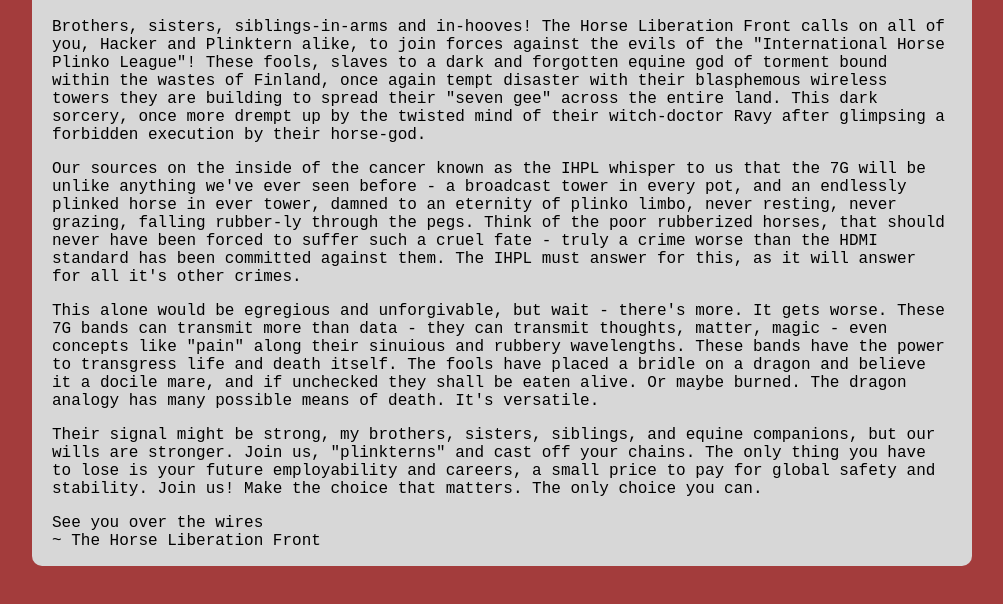
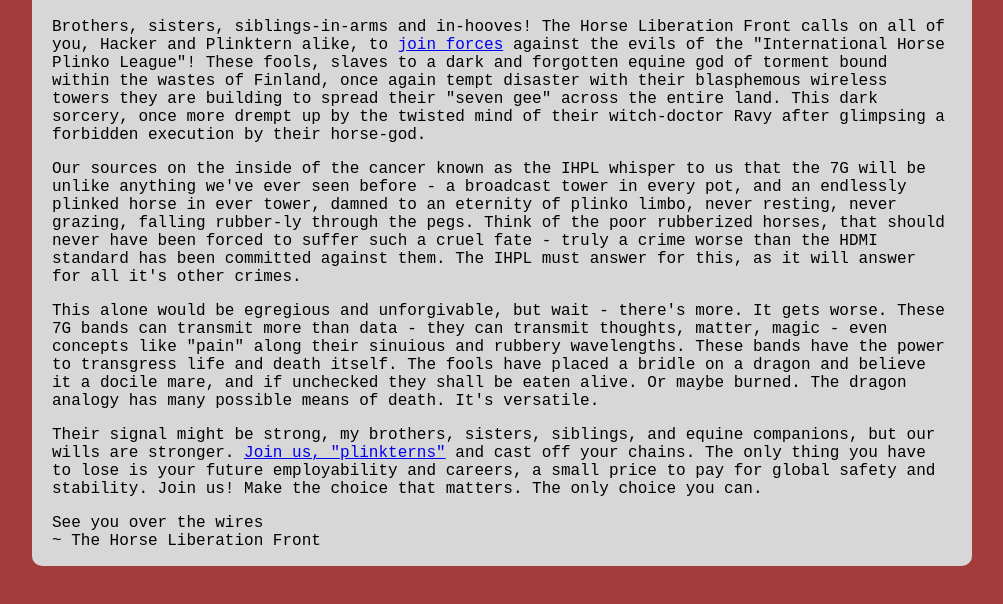
Before and after one commit to HackUCF/liberation.horse, a plain HTML site: page blog/wireless/index.html in a window 1280 px wide. Shown: the part 148-752 px from the top of the page, without its empty margins (138-1141 px from the left). Drawn offline with Linux system fonts and the light colour scheme.

Commit message:
Add link to the form to the blog post

```diff
--- a/blog/wireless/index.html
+++ b/blog/wireless/index.html
@@ -43,10 +43,10 @@
 <body>
     <div class="container">
         <h1>> 7G wireless standard > looks inside > wires </h1>
-        <p>Brothers, sisters, siblings-in-arms and in-hooves! The Horse Liberation Front calls on all of you, Hacker and Plinktern alike, to join forces against the evils of the "International Horse Plinko League"! These fools, slaves to a dark and forgotten equine god of torment bound within the wastes of Finland, once again tempt disaster with their blasphemous wireless towers they are building to spread their "seven gee" across the entire land. This dark sorcery, once more drempt up by the twisted mind of their witch-doctor Ravy after glimpsing a forbidden execution by their horse-god.</p>
+        <p>Brothers, sisters, siblings-in-arms and in-hooves! The Horse Liberation Front calls on all of you, Hacker and Plinktern alike, to <a href="https://forms.gle/DAXfxmrZg3ENiWkv5">join forces</a> against the evils of the "International Horse Plinko League"! These fools, slaves to a dark and forgotten equine god of torment bound within the wastes of Finland, once again tempt disaster with their blasphemous wireless towers they are building to spread their "seven gee" across the entire land. This dark sorcery, once more drempt up by the twisted mind of their witch-doctor Ravy after glimpsing a forbidden execution by their horse-god.</p>
         <p>Our sources on the inside of the cancer known as the IHPL whisper to us that the 7G will be unlike anything we've ever seen before - a broadcast tower in every pot, and an endlessly plinked horse in ever tower, damned to an eternity of plinko limbo, never resting, never grazing, falling rubber-ly through the pegs. Think of the poor rubberized horses, that should never have been forced to suffer such a cruel fate - truly a crime worse than the HDMI standard has been committed against them. The IHPL must answer for this, as it will answer for all it's other crimes.</p>
         <p>This alone would be egregious and unforgivable, but wait - there's more. It gets worse. These 7G bands can transmit more than data - they can transmit thoughts, matter, magic - even concepts like "pain" along their sinuious and rubbery wavelengths. These bands have the power to transgress life and death itself. The fools have placed a bridle on a dragon and believe it a docile mare, and if unchecked they shall be eaten alive. Or maybe burned. The dragon analogy has many possible means of death. It's versatile.</p>
-        <p>Their signal might be strong, my brothers, sisters, siblings, and equine companions, but our wills are stronger. Join us, "plinkterns" and cast off your chains. The only thing you have to lose is your future employability and careers, a small price to pay for global safety and stability. Join us! Make the choice that matters. The only choice you can.</p>
+        <p>Their signal might be strong, my brothers, sisters, siblings, and equine companions, but our wills are stronger. <a href="https://forms.gle/DAXfxmrZg3ENiWkv5">Join us, "plinkterns"</a> and cast off your chains. The only thing you have to lose is your future employability and careers, a small price to pay for global safety and stability. Join us! Make the choice that matters. The only choice you can.</p>
         <p>See you over the wires<br>
             ~ The Horse Liberation Front</p>
     </div>
```
